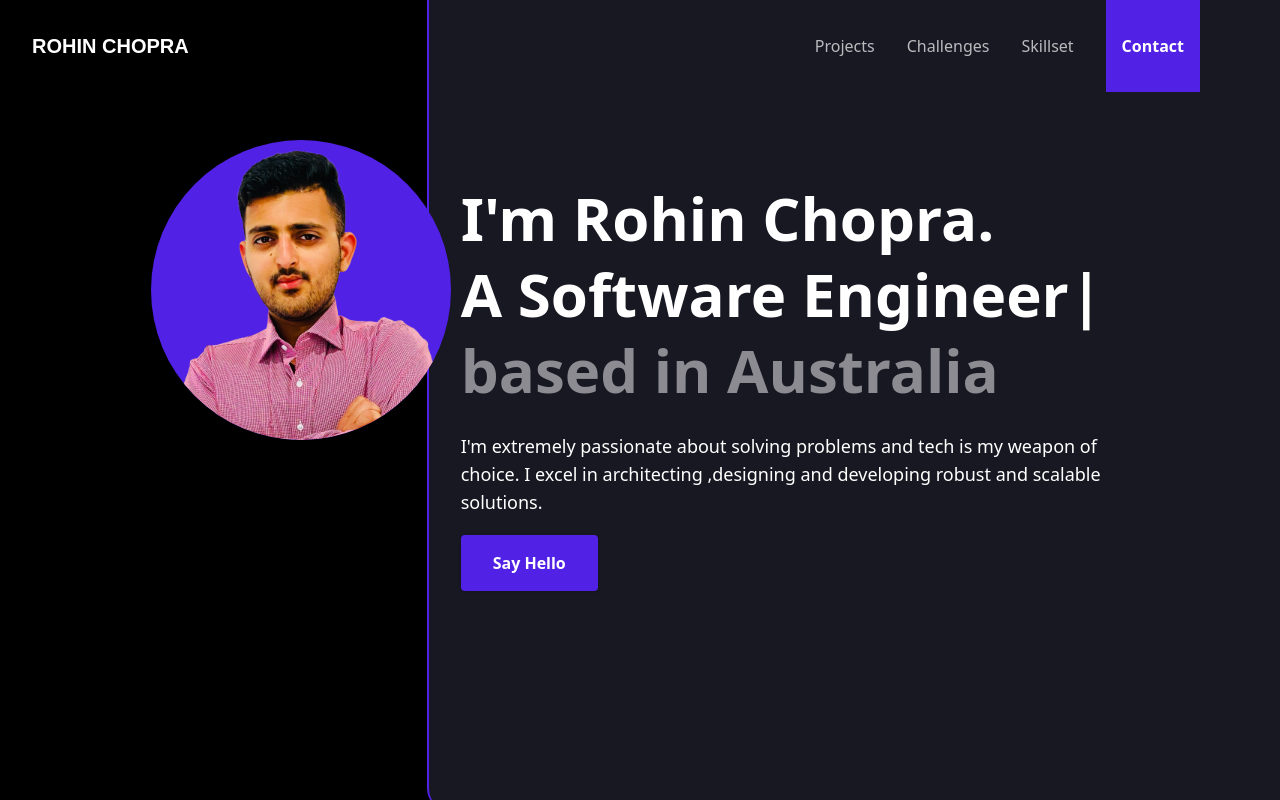
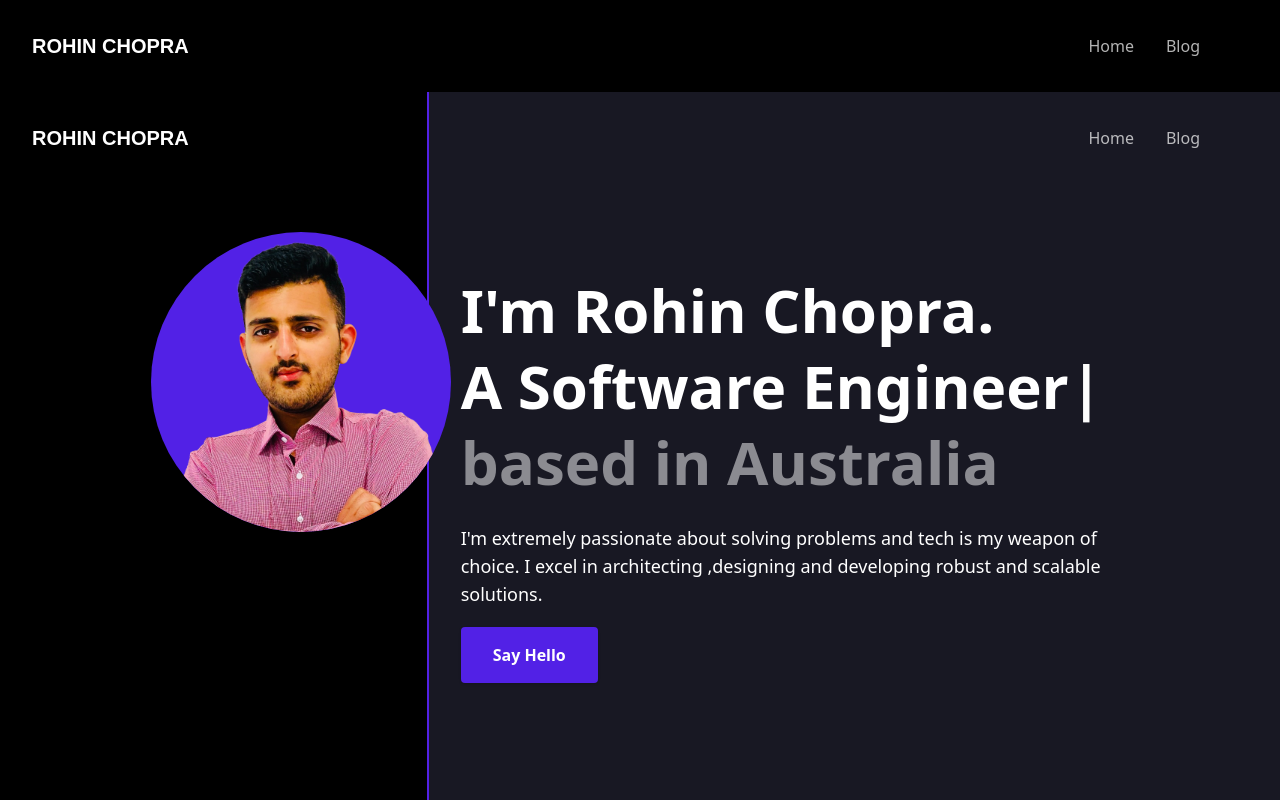
Before and after one commit to Rohin-Chopra/rohin-portfolio, a Next.js app: page / in a window 1280 px wide. Shown: the top 800 px of the page. Built offline with nearby package versions, Linux system fonts and the light colour scheme.

Commit message:
refactored navbar to include other pages such as blogs

```diff
--- a/components/Layout/index.tsx
+++ b/components/Layout/index.tsx
@@ -4,10 +4,10 @@ import Footer from '../Footer';
 import Navbar from '../Navbar';
 
 type Props = PropsWithChildren<any> & {
-  showDesign: boolean;
+  hasCustomNavbar: boolean;
 };
 
-const Layout = ({ children, showDesign }: Props) => (
+const Layout = ({ children, hasCustomNavbar = false }: Props) => (
   <Fragment>
     <Head>
       <title>Rohin Chopra</title>
@@ -47,7 +47,7 @@ const Layout = ({ children, showDesign }: Props) => (
         href="/favicon-16x16.png"
       />
     </Head>
-    <Navbar showDesign={showDesign} />
+    {!hasCustomNavbar && <Navbar />}
     {children}
     <Footer />
   </Fragment>
--- a/components/Navbar/NavLink.tsx
+++ b/components/Navbar/NavLink.tsx
@@ -1,7 +1,7 @@
-import classNames from "classnames";
-import Link from "next/link";
-import { useRouter } from "next/router";
-import { PropsWithChildren } from "react";
+import classNames from 'classnames';
+import Link from 'next/link';
+import { useRouter } from 'next/router';
+import { PropsWithChildren } from 'react';
 
 type Props = PropsWithChildren<any> & {
   href: string;
@@ -12,8 +12,7 @@ type Props = PropsWithChildren<any> & {
 const NavLink = ({
   href,
   children,
-  className = "",
-  activeClassName = "",
+  className = '',
   ...rest
 }: PropsWithChildren<Props>) => {
   const { pathname } = useRouter();
@@ -22,8 +21,10 @@ const NavLink = ({
     <Link href={href}>
       <a
         className={classNames({
+          'cursor-pointer opacity-70 hover:opacity-100 transition-opacity':
+            true,
           [className]: true,
-          [activeClassName]: isActive,
+          'opacity-100': isActive,
         })}
         {...rest}
       >
--- a/components/Navbar/index.tsx
+++ b/components/Navbar/index.tsx
@@ -1,14 +1,11 @@
+import { useState } from 'react';
 import classNames from 'classnames';
-import { useState } from 'react';
 import { MdMenu, MdOutlineClose } from 'react-icons/md';
-import { Link } from 'react-scroll';
 import NavLink from './NavLink';
+import { NAVBAR_LINKS } from '../../shared/constants';
+import Link from 'next/link';
 
-type Props = {
-  showDesign: boolean;
-};
-
-const Navbar = ({ showDesign }: Props) => {
+const Navbar = () => {
   const [isActive, setIsActive] = useState(false);
 
   const toggleActive = () => {
@@ -16,95 +13,42 @@ const Navbar = ({ showDesign }: Props) => {
   };
 
   return (
-    <header>
-      <div className="flex justify-between items-center w-full md:items-stretch md:grid md:grid-cols-3 bg-black py-2 px-8 md:p-0">
-        <div className="bg-black text-white text-xl font-bold md:pl-8 py-8">
-          <span className="font-display">ROHIN CHOPRA</span>
+    <header className="navbar">
+      <div className="navbar-logo-container">
+        <Link href="/">
+          <a>ROHIN CHOPRA</a>
+        </Link>
       </div>
+      <div className="navbar-menu-container">
         <div
           className={classNames({
-            'bg-black text-white md:col-span-2 md:pr-16 flex md:justify-end items-center':
-              true,
-            'md:border-l-2 md:border-l-primary md:bg-darkGray': showDesign,
+            'navbar-menu': true,
+            'is-active': isActive,
+            'is-not-active': !isActive,
           })}
         >
-          <div
-            className={classNames({
-              'fixed flex flex-col z-50 transition-all items-center md:flex-row md:justify-end md:h-full md:static md:pt-0 text-xl md:text-base':
-                true,
-              'bg-darkGray -top-4 left-0 h-screen pt-52 w-screen': isActive,
-              'top-20 -left-full': !isActive,
-            })}
-          >
-            <div className="my-4 md:my-0 mx-4">
-              <Link
-                onClick={toggleActive}
-                to="projects"
-                className="cursor-pointer opacity-70 hover:opacity-100 transition-opacity"
-                activeClass="opacity-100"
-                spy={true}
-                smooth={true}
-                offset={0}
-                duration={500}
-                href="#projects"
-              >
-                Projects
-              </Link>
-            </div>
-            <div className="my-4 md:my-0 mx-4">
-              <NavLink
-                onClick={toggleActive}
-                href="/challenges"
-                className="cursor-pointer opacity-70 hover:opacity-100 transition-opacity"
-                activeClassName="opacity-100"
-              >
-                Challenges
+          {NAVBAR_LINKS.map(({ link, text }) => (
+            <div className="navbar-link-item" key={text}>
+              <NavLink onClick={toggleActive} href={link}>
+                {text}
               </NavLink>
             </div>
-            <div className="my-4 md:my-0 mx-4">
-              <Link
-                onClick={toggleActive}
-                to="skills"
-                className="cursor-pointer opacity-70 hover:opacity-100 transition-opacity"
-                spy={true}
-                smooth={true}
-                offset={50}
-                duration={500}
-                href="#skills"
-              >
-                Skillset
-              </Link>
-            </div>
-            <div className="bg-primary flex items-center font-semibold my-4 md:my-0 mx-4 py-2 md:py-0 px-4 rounded md:rounded-none md:h-full">
-              <Link
-                onClick={toggleActive}
-                to="contact"
-                className="cursor-pointer hover:opacity-70 transition-opacity"
-                spy={true}
-                smooth={true}
-                offset={200}
-                duration={500}
-                href="#contact"
-              >
-                Contact
-              </Link>
-            </div>
+          ))}
         </div>
         <MdMenu
           className={classNames({
-              'text-4xl text-secondary z-50 cursor-pointer md:hidden': true,
+            'navbar-hamburger-icon': true,
             hidden: isActive,
           })}
           onClick={toggleActive}
         />
         <MdOutlineClose
           className={classNames({
-              'text-4xl text-secondary z-50 cursor-pointer md:hidden': true,
+            'navbar-hamburger-icon': true,
             hidden: !isActive,
           })}
           onClick={toggleActive}
         />
-        </div>
       </div>
     </header>
   );
--- /dev/null
+++ b/lib/blogs/index.tsx
@@ -0,0 +1,5 @@
+const Blogs = () => {
+  return <div>Blogs</div>;
+};
+
+export default Blogs;
--- /dev/null
+++ b/lib/home/Navbar.tsx
@@ -0,0 +1,59 @@
+import { useState } from 'react';
+import classNames from 'classnames';
+import { MdMenu, MdOutlineClose } from 'react-icons/md';
+import NavLink from '../../components/Navbar/NavLink';
+import { NAVBAR_LINKS } from '../../shared/constants';
+import Link from 'next/link';
+
+const Navbar = () => {
+  const [isActive, setIsActive] = useState(false);
+
+  const toggleActive = () => {
+    setIsActive((val) => !val);
+  };
+
+  return (
+    <header>
+      <div className="navbar md:items-stretch md:grid md:grid-cols-3">
+        <div className="navbar-logo-container">
+          <Link href="/">
+            <a>ROHIN CHOPRA</a>
+          </Link>
+        </div>
+        <div className="navbar-menu-container md:border-l-2 md:border-l-primary md:bg-darkGray">
+          <div
+            className={classNames({
+              'navbar-menu': true,
+              'is-active': isActive,
+              'is-not-active': !isActive,
+            })}
+          >
+            {NAVBAR_LINKS.map(({ link, text }) => (
+              <div className="navbar-link-item" key={text}>
+                <NavLink onClick={toggleActive} href={link}>
+                  {text}
+                </NavLink>
+              </div>
+            ))}
+          </div>
+          <MdMenu
+            className={classNames({
+              'navbar-hamburger-icon': true,
+              hidden: isActive,
+            })}
+            onClick={toggleActive}
+          />
+          <MdOutlineClose
+            className={classNames({
+              'navbar-hamburger-icon': true,
+              hidden: !isActive,
+            })}
+            onClick={toggleActive}
+          />
+        </div>
+      </div>
+    </header>
+  );
+};
+
+export default Navbar;
--- a/lib/home/index.tsx
+++ b/lib/home/index.tsx
@@ -44,8 +44,9 @@ import { yupResolver } from '@hookform/resolvers/yup';
 import { toast } from 'react-toastify';
 import { CONTACT_FORM_DEFAULT_VALUES } from './constants';
 import { Link } from 'react-scroll';
+import Navbar from './Navbar';
 
-const Home: MyNextPage & { requiresNavDesign: boolean } = () => {
+const Home: MyNextPage & { hasCustomNavbar: boolean } = () => {
   const [isLoading, setIsLoading] = useState(false);
   const {
     register,
@@ -84,6 +85,7 @@ const Home: MyNextPage & { requiresNavDesign: boolean } = () => {
 
   return (
     <Fragment>
+      <Navbar />
       <section id="hero" className="md:h-screen-90">
         <div className="flex flex-col-reverse justify-end pt-8 md:pt-0 md:grid md:grid-cols-3 bg-black h-full">
           <div className="bg-black relative">
@@ -426,6 +428,6 @@ const Home: MyNextPage & { requiresNavDesign: boolean } = () => {
   );
 };
 
-Home.requiresNavDesign = true;
+Home.hasCustomNavbar = true;
 
 export default Home;
--- /dev/null
+++ b/pages/blogs.tsx
@@ -0,0 +1 @@
+export { default } from '../lib/blogs';
--- /dev/null
+++ b/shared/constants/index.ts
@@ -0,0 +1,10 @@
+export const NAVBAR_LINKS = [
+  {
+    link: '/',
+    text: 'Home',
+  },
+  {
+    link: '/blogs',
+    text: 'Blog',
+  },
+];
--- a/styles/globals.css
+++ b/styles/globals.css
@@ -1,5 +1,32 @@
 @tailwind base;
 @tailwind components;
 @tailwind utilities;
-@import url("https://fonts.googleapis.com/css2?family=Oswald:wght@400;500;600&display=swap");
-@import url("https://fonts.googleapis.com/css2?family=Josefin+Sans:wght@400;500;700&family=Oswald:wght@400;500;600&display=swap");
+@import url('https://fonts.googleapis.com/css2?family=Oswald:wght@400;500;600&display=swap');
+@import url('https://fonts.googleapis.com/css2?family=Josefin+Sans:wght@400;500;700&family=Oswald:wght@400;500;600&display=swap');
+
+@layer components {
+  .navbar {
+    @apply flex justify-between items-center w-full bg-black py-2 px-8 md:p-0 text-white;
+  }
+  .navbar-logo-container {
+    @apply text-xl font-bold md:pl-8 py-8 font-display;
+  }
+  .navbar-menu-container {
+    @apply text-white md:col-span-2 md:pr-16 flex md:justify-end items-center;
+  }
+  .navbar-menu {
+    @apply fixed flex flex-col z-50 transition-all items-center md:flex-row md:justify-end md:h-full md:static md:pt-0 text-xl md:text-base;
+  }
+  .navbar-menu.is-active {
+    @apply bg-darkGray -top-4 left-0 h-screen pt-52 w-screen;
+  }
+  .navbar-menu.is-not-active {
+    @apply top-20 -left-full;
+  }
+  .navbar-link-item {
+    @apply my-4 md:my-0 mx-4;
+  }
+  .navbar-hamburger-icon {
+    @apply text-4xl text-primary z-50 cursor-pointer md:hidden;
+  }
+}
```
Lines whose indentation alone changed are shown as unchanged.
